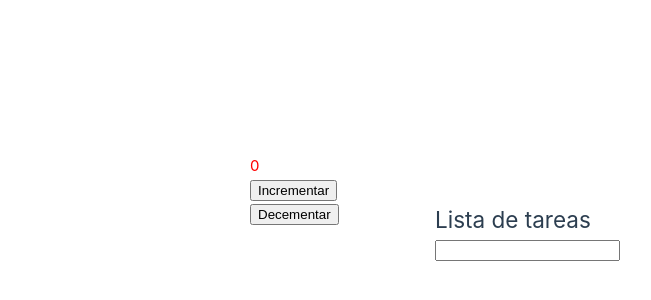
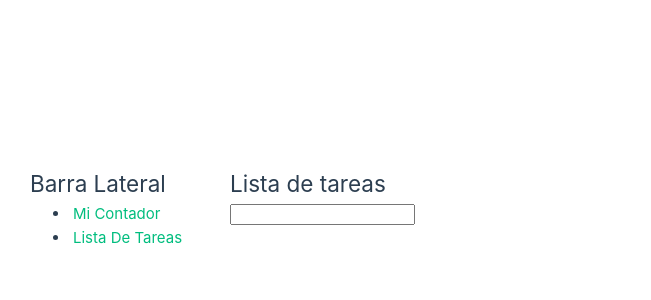
Before and after one commit to Jcss1462/PrimerPoryectoVue, a Vue app: page /lista-de-tareas in a window 1280 px wide. Shown: the part 192-492 px from the top of the page, without its empty margins (205-856 px from the left). Built offline with nearby package versions, Linux system fonts and the light colour scheme.

Commit message:
Se crea una vista principal de la app, y se utiliza vue-router, para acceder a los componentes desde ella

```diff
--- a/src/App.vue
+++ b/src/App.vue
@@ -1,14 +1,9 @@
 <template>
-
-<MiContador></MiContador>
-<ListaDeTareas></ListaDeTareas>
+    <MainView></MainView>
 </template>
 
 <script setup>
-
-import MiContador from './components/MiContador.vue';
-import ListaDeTareas from './components/ListaDeTareas.vue';
-
+    import MainView from './views/MainView.vue';
 </script>
 
 
--- /dev/null
+++ b/src/components/SideBar.vue
@@ -0,0 +1,24 @@
+<template>
+
+    <div class="sidebar">
+
+        <h2>Barra Lateral</h2>
+        <ul>
+            <li><router-link to ="/mi-contador">Mi Contador</router-link></li>
+            <li><router-link to ="/lista-de-tareas">Lista De Tareas</router-link></li>
+        </ul>
+
+    </div>
+
+</template>
+
+<script setUp>
+</script>
+
+<style>
+    .sidebar{
+        width: 200px;
+        background-color: white;
+        padding: 20px;
+    }
+</style>
--- a/src/router/index.js
+++ b/src/router/index.js
@@ -8,14 +8,16 @@
     //   name: 'home',
     //   component: HomeView,
     // },
-    // {
-    //   path: '/about',
-    //   name: 'about',
-    //   // route level code-splitting
-    //   // this generates a separate chunk (About.[hash].js) for this route
-    //   // which is lazy-loaded when the route is visited.
-    //   component: () => import('../views/AboutView.vue'),
-    // },
+    {
+      path: '/mi-contador',
+      name: 'MiContador',
+      component: () => import('../components/MiContador.vue'),
+    },
+    {
+      path: '/lista-de-tareas',
+      name: 'ListaDeTareas',
+      component: () => import('../components/ListaDeTareas.vue'),
+    },
   ],
 })
 
--- /dev/null
+++ b/src/views/MainView.vue
@@ -0,0 +1,27 @@
+<template>
+
+
+    <div class="container">
+        <SideBar></SideBar>
+        <div class="content">
+            <router-view></router-view>
+        </div>
+    </div>
+</template>
+
+<script setup>
+
+    import SideBar from '../components/SideBar.vue';
+
+</script>
+
+<style>
+    .container{
+        display: flex;
+    }
+
+    .content{
+        flex: 1;
+        padding: 20px;
+    }
+</style>
```
